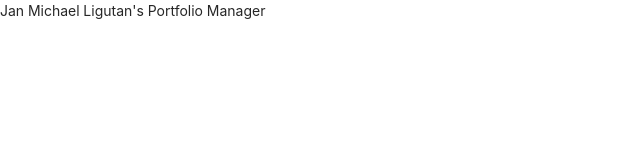
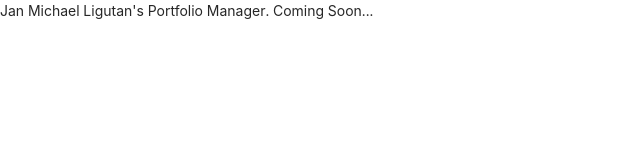
Before and after one commit to tabacalera/ligutanjan, a React (Create React App) app: page / in a window 1280 px wide. Shown: the top 160 px of the page, without its empty margins (0-640 px from the left). Built offline with nearby package versions, Linux system fonts and the light colour scheme.

Commit message:
Test firebase deploy

```diff
--- a/src/app/pages/Home/LandingPage.jsx
+++ b/src/app/pages/Home/LandingPage.jsx
@@ -1,7 +1,7 @@
 import React from "react";
 
 const LandingPage = (props) => {
-  return <div>Jan Michael Ligutan's Portfolio Manager</div>;
+  return <div>Jan Michael Ligutan's Portfolio Manager. Coming Soon...</div>;
 };
 
 LandingPage.propTypes = {};
```
